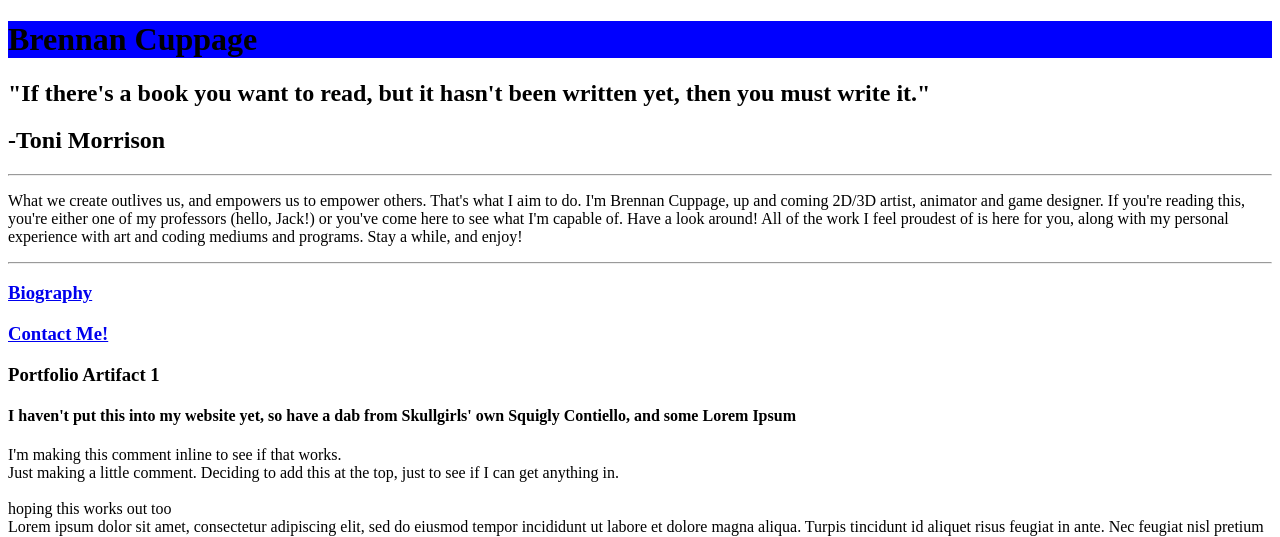
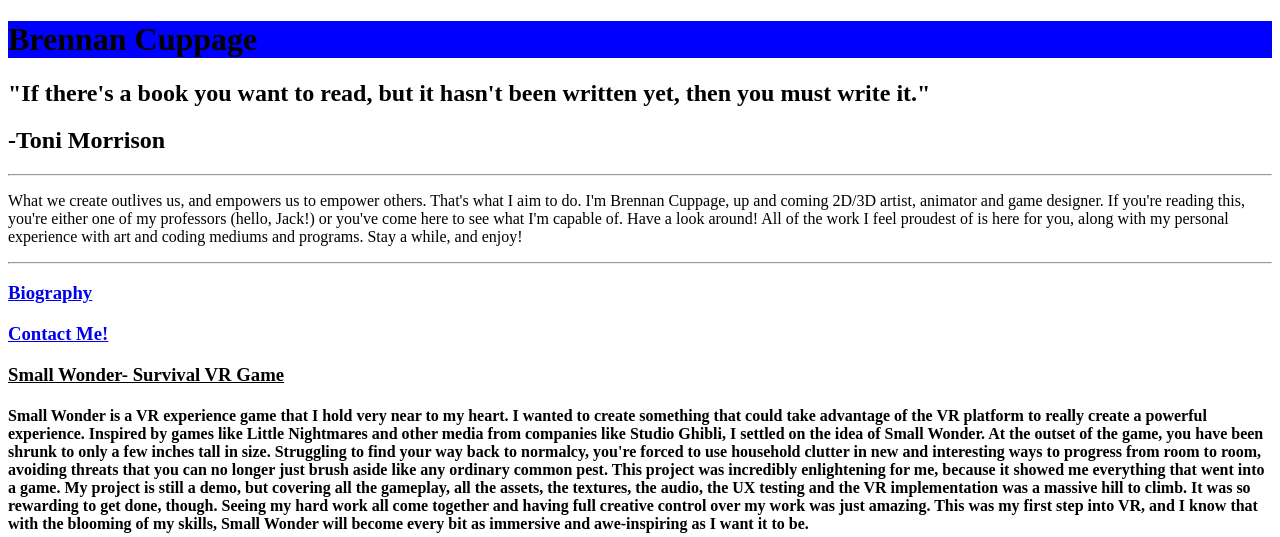
Before and after one commit to BrennanCuppage/Brennan-Cuppage-Portfolio-Website, a plain HTML site: page index.html in a window 1280 px wide. Shown: the top 537 px of the page. Drawn offline with Linux system fonts and the light colour scheme.

Commit message:
Filled out Biography section, and first artifact in Index

```diff
--- a/index.html
+++ b/index.html
@@ -27,11 +27,21 @@
             <h3>
                 <a href = "contactMe.html">Contact Me!</a>
             </h3>
-            <h3>
-                Portfolio Artifact 1
+            <h3 class = "underline">
+                Small Wonder- Survival VR Game
             </h3>
             <h4>
-                I haven't put this into my website yet, so have a dab from Skullgirls' own Squigly Contiello, and some Lorem Ipsum
+                Small Wonder is a VR experience game that I hold very near to my heart.
+                I wanted to create something that could take advantage of the VR platform to really create a powerful experience.
+                Inspired by games like Little Nightmares and other media from companies like Studio Ghibli, I settled on the idea of Small Wonder.
+                At the outset of the game, you have been shrunk to only a few inches tall in size.
+                Struggling to find your way back to normalcy, you're forced to use household clutter in new and interesting ways to progress from room to room,
+                avoiding threats that you can no longer just brush aside like any ordinary common pest.
+                This project was incredibly enlightening for me, because it showed me everything that went into a game.
+                My project is still a demo, but covering all the gameplay, all the assets, the textures, the audio, the UX testing and the VR implementation was a massive hill to climb.
+                It was so rewarding to get done, though. Seeing my hard work all come together and having full creative control over my work was just amazing.
+                This was my first step into VR,
+                and I know that with the blooming of my skills, Small Wonder will become every bit as immersive and awe-inspiring as I want it to be.
             </h4>
             <p>
                 I'm making this comment inline to see if that works.
--- a/style.css
+++ b/style.css
@@ -1,3 +1,6 @@
 h1{
     background-color: blue;
 }
+.underline{
+    text-decoration: underline;
+}
```
Also changed, not shown: biography.html (+17 -3 lines).
